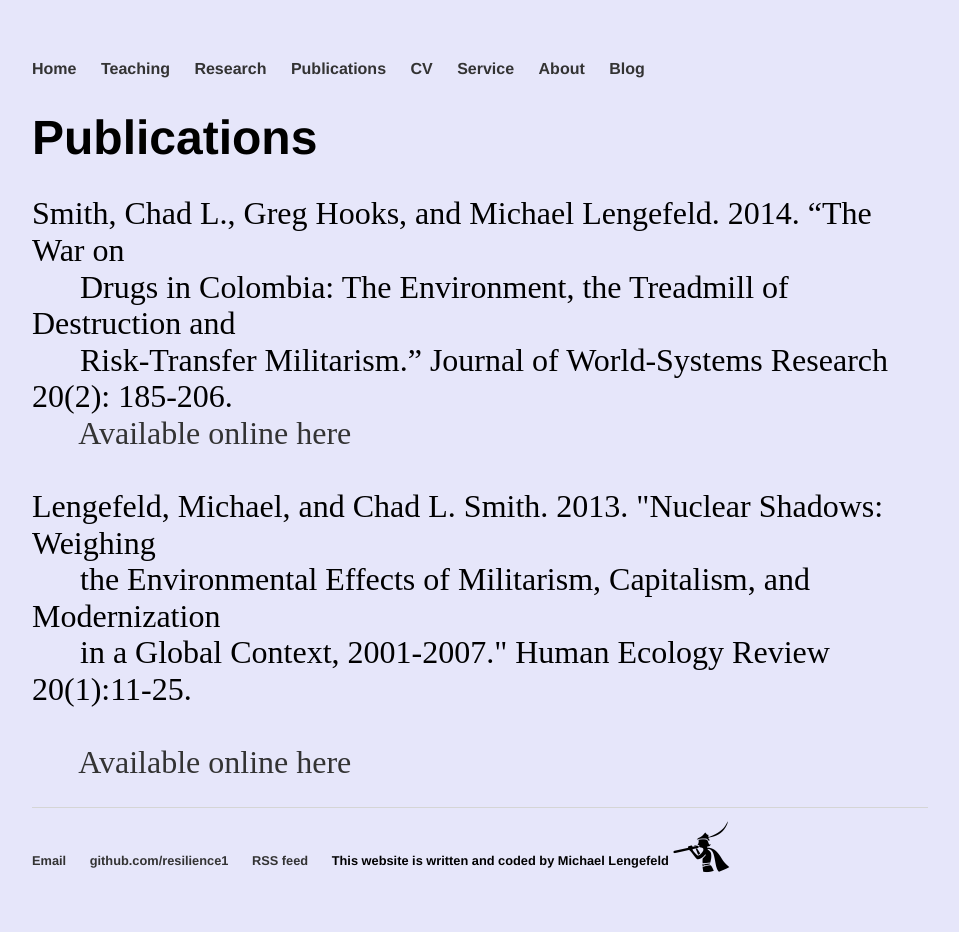
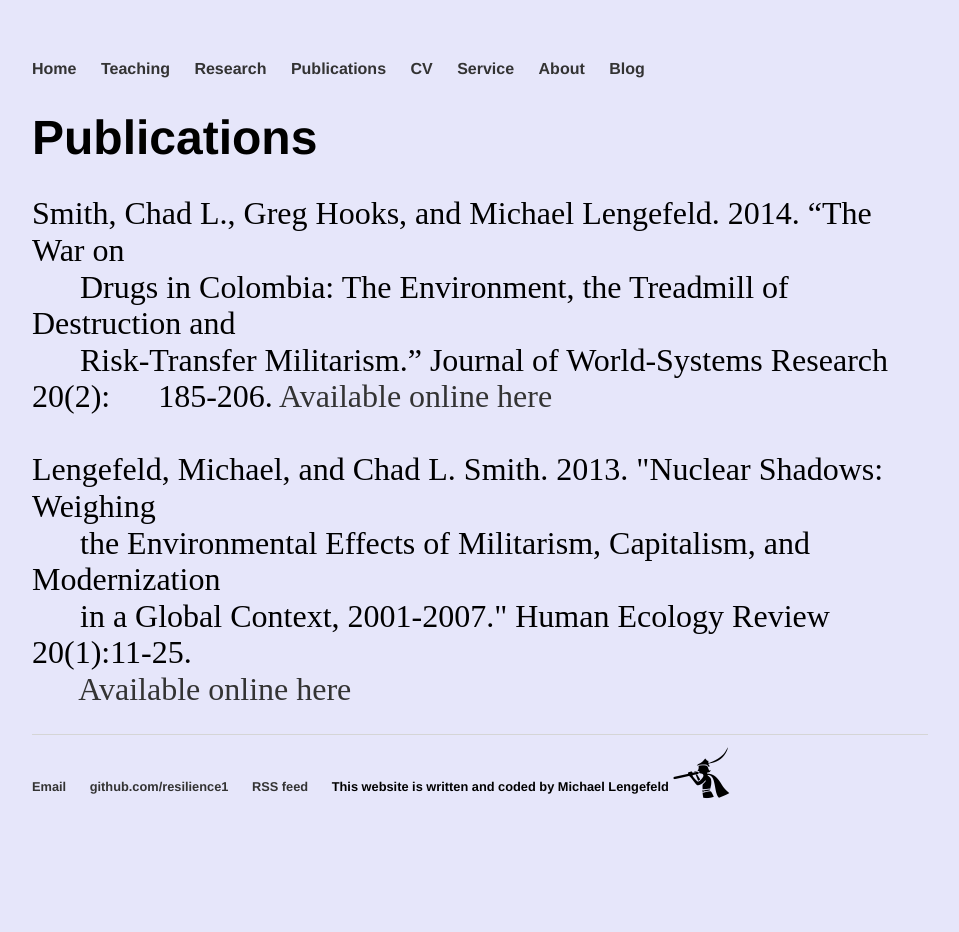
Before and after one commit to resilience1/resilience1.github.io, a Jekyll site: the page built from publications/index.html, in a window 1280 px wide. Shown: the whole page, without its empty margins (160-1119 px from the left). Built offline with Jekyll 4.4.1, drawn with Linux system fonts in a browser that asks for light colours; nearby versions of some CDN libraries; after the commit the page ends 900 px from its top, so only the background shows below that.

Commit message:
Update index.html

```diff
--- a/publications/index.html
+++ b/publications/index.html
@@ -10,8 +10,7 @@ Title: Publications
 		&nbsp;&nbsp;&nbsp;&nbsp;&nbsp;
 		     Drugs in Colombia: The Environment, the Treadmill of Destruction and <br>
 		&nbsp;&nbsp;&nbsp;&nbsp;&nbsp;
-		     Risk-Transfer Militarism.” Journal of World-Systems Research 20(2): 185-206.<br>
-		&nbsp;&nbsp;&nbsp;&nbsp;&nbsp;
+		     Risk-Transfer Militarism.” Journal of World-Systems Research 20(2): &nbsp;&nbsp;&nbsp;&nbsp;&nbsp;185-206.
 		<a href="http://jwsr.pitt.edu/ojs/index.php/jwsr/article/view/554">Available online here</a><br><br>
 
 
@@ -21,7 +20,6 @@ Title: Publications
 		     the Environmental Effects of Militarism, Capitalism, and Modernization<br>
 		&nbsp;&nbsp;&nbsp;&nbsp;&nbsp;
 		     in a Global Context, 2001-2007." Human Ecology Review 20(1):11-25. <br>
-		<br>
 		&nbsp;&nbsp;&nbsp;&nbsp;&nbsp;<a href="https://www.jstor.org/stable/24707568">
 		Available online here</a><br>
 	</font>
```
